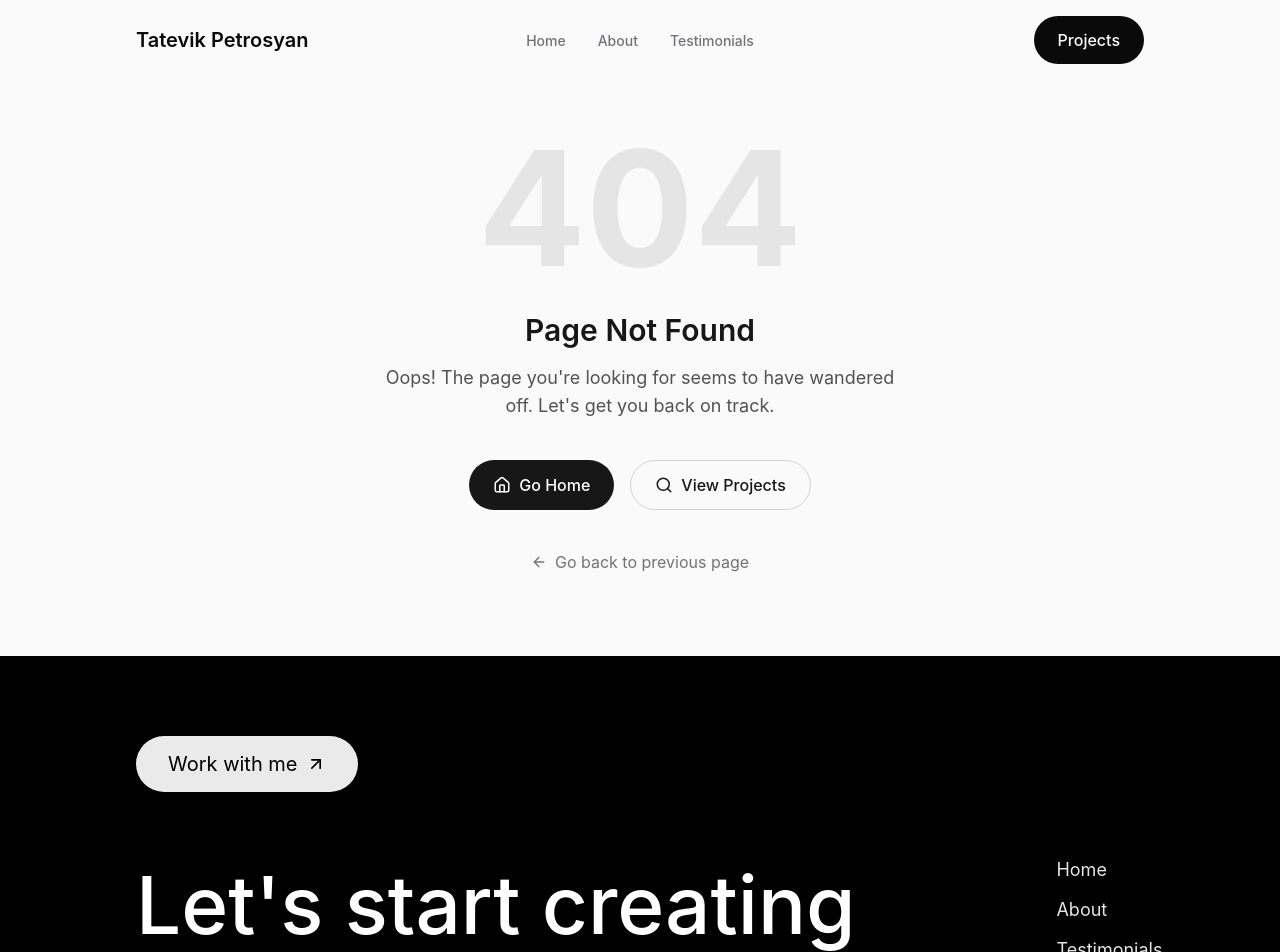
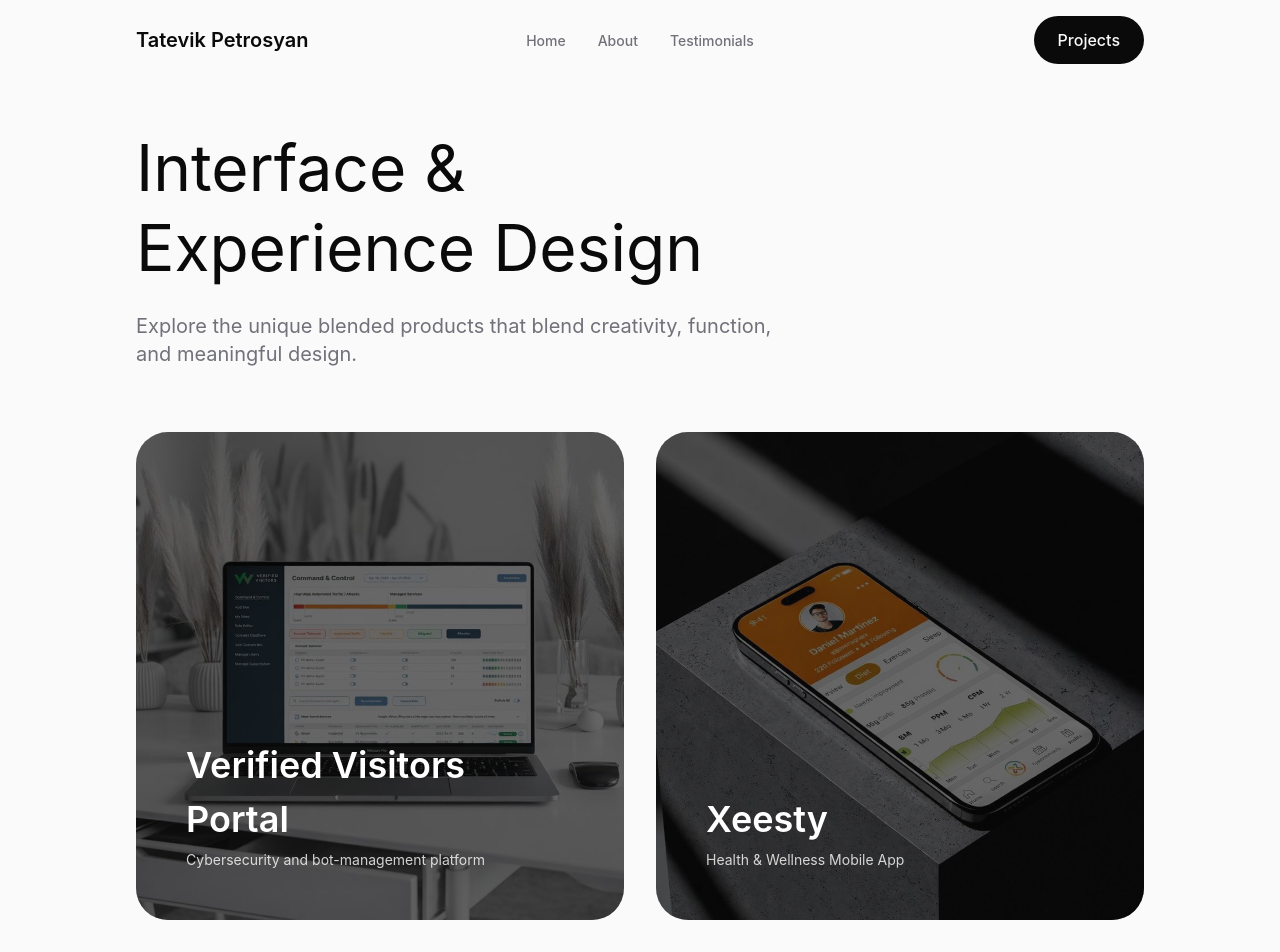
Before and after one commit to BaghajyanRuben/tatevik-portfolio, a React (Vite) app: page /projects/ui-ux in a window 1280 px wide. Shown: the top 952 px of the page. Built offline with nearby package versions, Linux system fonts and the light colour scheme.

Commit message:
New page for Ui UX

```diff
--- a/src/App.jsx
+++ b/src/App.jsx
@@ -5,6 +5,7 @@
 import { Header, Footer } from './components/layout';
 import Home from './pages/Home';
 import Projects from './pages/Projects';
+import UIUXProjects from './pages/UIUXProjects';
 import ProjectDetails from './pages/ProjectDetails';
 import About from './pages/About';
 import Testimonials from './pages/Testimonials';
@@ -22,6 +23,7 @@
       <Routes location={location} key={location.pathname}>
         <Route path="/" element={<Home />} />
         <Route path="/projects" element={<Projects />} />
+        <Route path="/projects/ui-ux" element={<UIUXProjects />} />
         <Route path="/project/:slug" element={<ProjectDetails />} />
         <Route path="/about" element={<About />} />
         <Route path="/testimonials" element={<Testimonials />} />
--- a/src/data/sections.json
+++ b/src/data/sections.json
@@ -4,6 +4,7 @@
       "titleDarkLines": ["UX / UI Design", "Products"],
       "titleLight": "Designing Seamless Digital Experiences",
       "mode": "left",
+      "href": "/projects/ui-ux",
       "imageSrc": "/images/sections/ux_ui_cover.png",
       "imageAlt": "Cover image for the UI/UX section"
     },
--- a/src/pages/Projects.jsx
+++ b/src/pages/Projects.jsx
@@ -21,6 +21,7 @@
                 titleDarkLines={section.titleDarkLines}
                 titleLight={section.titleLight}
                 mode={section.mode}
+                href={section.href}
                 imageSrc={section.imageSrc}
                 imageAlt={`${section.titleDarkLines.join(' ')} preview`}
               />
--- /dev/null
+++ b/src/pages/UIUXProjects.jsx
@@ -0,0 +1,81 @@
+import { motion } from 'framer-motion';
+import { PageTransition } from '../components/layout';
+import { ProjectGrid } from '../components/home';
+import DesigningSuccess from '../components/sections/home/DesigningSuccess';
+import SEO from '../components/SEO';
+import projectsData from '../data/projects.json';
+import { staggerContainer, staggerItem } from '../hooks/useScrollAnimation';
+
+const UIUXProjects = () => {
+  // Filter projects that have "UX/UI Projects" in their categories
+  const uiuxProjects = projectsData.projects.filter((project) =>
+    project.categories?.includes('UX/UI Projects')
+  );
+
+  // Structured data for the UI/UX projects page
+  const structuredData = {
+    "@context": "https://schema.org",
+    "@type": "CollectionPage",
+    "name": "UI/UX Design Projects",
+    "description": "A collection of UI/UX design projects showcasing interface and experience design work",
+    "url": "https://tatevikpetrosyan.com/projects/ui-ux",
+    "mainEntity": {
+      "@type": "ItemList",
+      "itemListElement": uiuxProjects.map((project, index) => ({
+        "@type": "ListItem",
+        "position": index + 1,
+        "name": project.title,
+        "url": `https://tatevikpetrosyan.com/project/${project.id}`
+      }))
+    }
+  };
+
+  return (
+    <PageTransition>
+      <SEO
+        title="UI/UX Design Projects"
+        description="Explore my UI/UX design portfolio featuring interface and experience design projects. Discover products that blend creativity, function, and meaningful design."
+        url="/projects/ui-ux"
+        keywords="UI/UX Design, Interface Design, Experience Design, Product Design, Mobile App Design, Web Design, Portfolio"
+        structuredData={structuredData}
+      />
+      <main className="page-main page-main-top">
+        <div className="container">
+          {/* Hero Section */}
+          <motion.section
+            variants={staggerContainer}
+            initial="hidden"
+            animate="visible"
+            className="mb-12 md:mb-16"
+          >
+            <motion.div variants={staggerItem}>
+              <h1 className="text-[clamp(2.5rem,6vw,4rem)] leading-tight mb-6">
+                <span className="block text-primary">Interface &</span>
+                <span className="block text-primary">Experience Design</span>
+              </h1>
+            </motion.div>
+            <motion.p
+              variants={staggerItem}
+              className="text-muted text-lg md:text-xl max-w-2xl"
+            >
+              Explore the unique blended products that blend creativity, function, and
+              meaningful design.
+            </motion.p>
+          </motion.section>
+
+          {/* Projects Grid */}
+          <section className="mb-16 md:mb-24">
+            <ProjectGrid projects={uiuxProjects} />
+          </section>
+
+          {/* Designing Success Section */}
+          <section className="mb-16">
+            <DesigningSuccess />
+          </section>
+        </div>
+      </main>
+    </PageTransition>
+  );
+};
+
+export default UIUXProjects;
```
